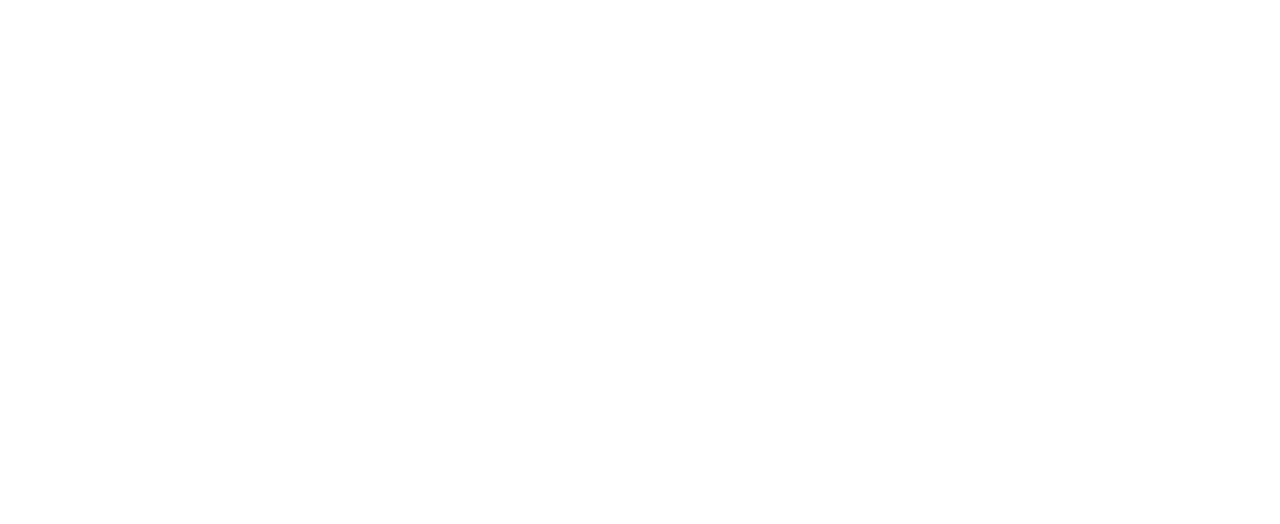
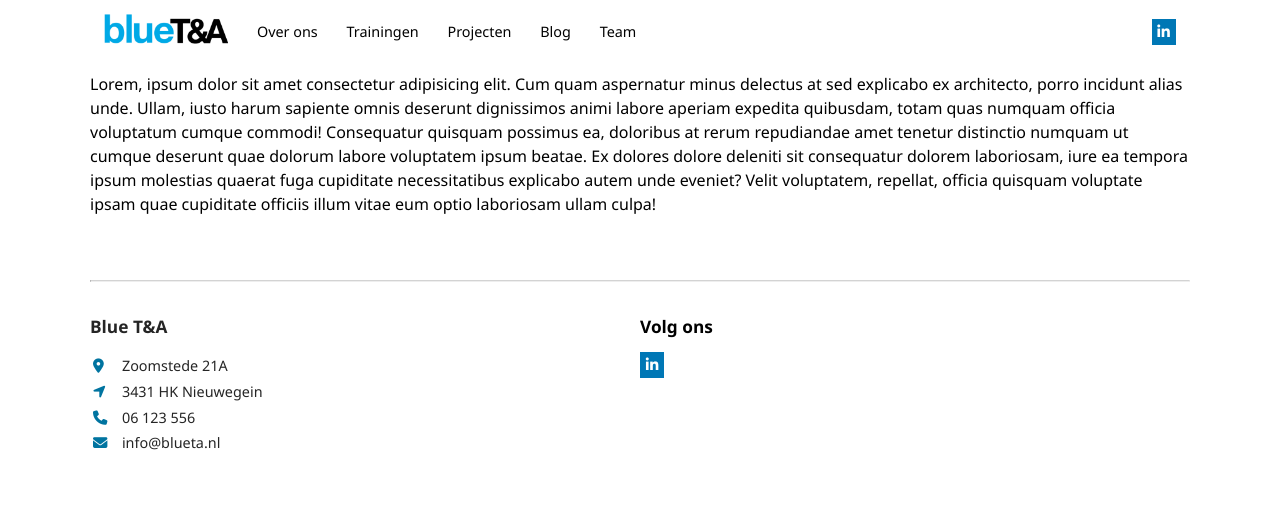
Before and after one commit to StijnKemp/blueta-template, a plain HTML site: page about.html in a window 1280 px wide. Drawn offline with Linux system fonts and the light colour scheme.

Commit message:
small changes

```diff
--- a/about.html
+++ b/about.html
@@ -0,0 +1,86 @@
+<!DOCTYPE html>
+<html lang="en">
+  <head>
+    <meta charset="UTF-8" />
+    <meta http-equiv="X-UA-Compatible" content="IE=edge" />
+    <meta name="viewport" content="width=device-width, initial-scale=1.0" />
+    <link rel="stylesheet" href="./css/main.min.css" />
+    <script
+      src="https://kit.fontawesome.com/5d07182e45.js"
+      crossorigin="anonymous"
+    ></script>
+    <title>Blue T&A - About</title>
+  </head>
+  <body>
+    <div class="container">
+      <header>
+        <nav class="main-navigation d-flex">
+          <ul>
+            <li>
+              <a href="#"
+                ><img class="logo" src="./img/BlueTA-clean.png" alt=""
+              /></a>
+            </li>
+            <li><a href="#">Over ons</a></li>
+            <li><a href="#">Trainingen</a></li>
+            <li><a href="#">Projecten</a></li>
+            <li><a href="#">Blog</a></li>
+            <li><a href="#">Team</a></li>
+          </ul>
+          <ul class="ml-auto">
+            <li>
+              <a href="#"><i class="fab fa-linkedin-in"></i></a>
+            </li>
+          </ul>
+        </nav>
+      </header>
+      <section>
+          <p>
+              Lorem, ipsum dolor sit amet consectetur adipisicing elit. Cum quam aspernatur minus delectus at sed explicabo ex architecto, porro incidunt alias unde. Ullam, iusto harum sapiente omnis deserunt dignissimos animi labore aperiam expedita quibusdam, totam quas numquam officia voluptatum cumque commodi! Consequatur quisquam possimus ea, doloribus at rerum repudiandae amet tenetur distinctio numquam ut cumque deserunt quae dolorum labore voluptatem ipsum beatae. Ex dolores dolore deleniti sit consequatur dolorem laboriosam, iure ea tempora ipsum molestias quaerat fuga cupiditate necessitatibus explicabo autem unde eveniet? Velit voluptatem, repellat, officia quisquam voluptate ipsam quae cupiditate officiis illum vitae eum optio laboriosam ullam culpa!
+          </p>
+          <div class="about-grid">
+            <div class="column-2">
+
+            </div>
+            <div class="column-1">
+
+            </div>
+          </div>
+      </section>
+      <hr />
+      <footer>
+        <div class="grid">
+          <div class="column contact">
+            <h2>Blue T&A</h2>
+            <table>
+              <tr>
+                <td><i class="fas fa-map-marker-alt"></i></td>
+                <td>Zoomstede 21A</td>
+              </tr>
+              <tr>
+                <td><i class="fas fa-location-arrow"></i></td>
+                <td>3431 HK Nieuwegein</td>
+              </tr>
+              <tr>
+                <td><i class="fas fa-phone"></i></td>
+                <td>06 123 556</td>
+              </tr>
+              <tr>
+                <td><i class="fas fa-envelope"></td>
+                <td>info@blueta.nl</td>
+              </tr>
+            </table>
+          </div>
+          <div class="column socials">
+            <h2>Volg ons</h2>
+            <ul>
+              <li>
+                <a href="#"><i class="fab fa-linkedin-in"></i></a>
+              </li>
+            </ul>
+          </div>
+        </div>
+      </footer>
+    </div>
+  </body>
+</html>
```
Also changed, not shown: index.html (+3 -3 lines).
